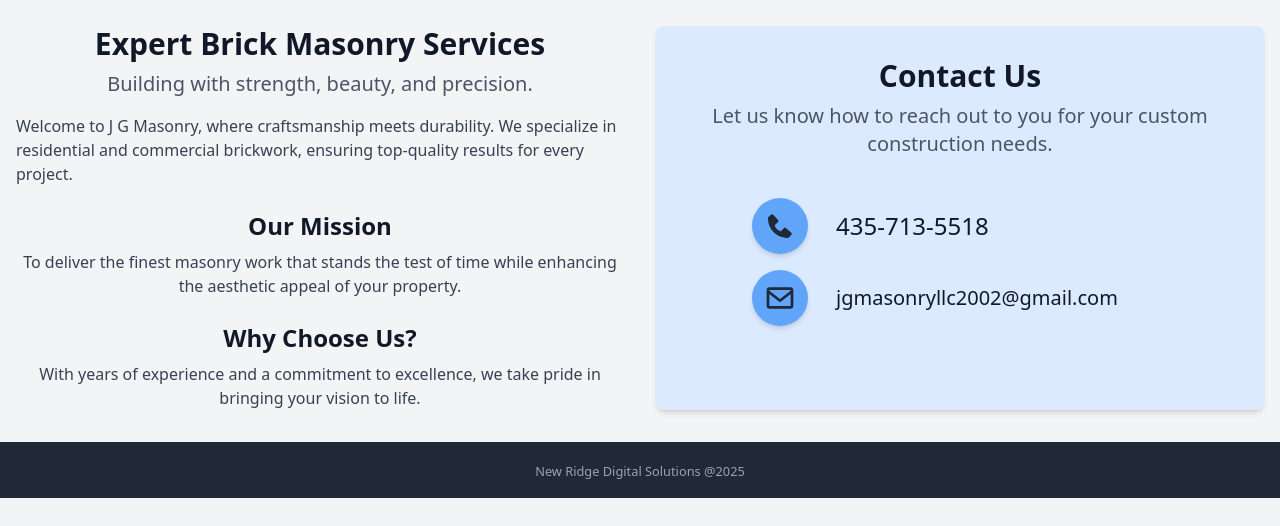
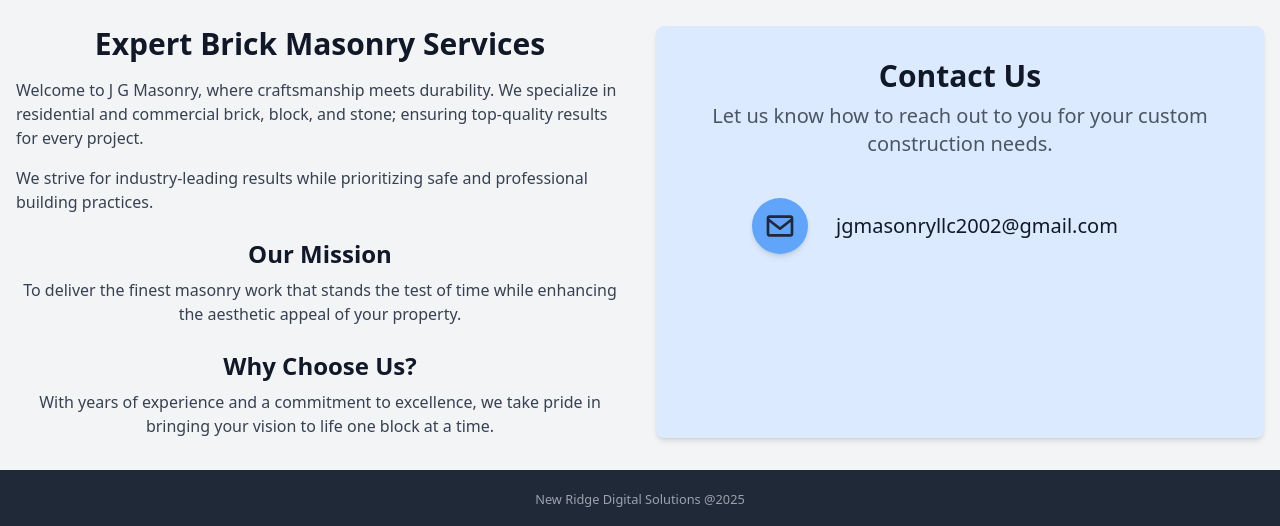
Before and after one commit to newridgedigitalsolutions/jgmasonryutah, a website built with Vite: page index.html in a window 1280 px wide. Shown: the part 450-976 px from the top of the page. Before the commit the page ends 948 px from the top, so only its background shows below. Built offline with nearby package versions, Linux system fonts and the light colour scheme.

Commit message:
immediate feedback

```diff
--- a/index.html
+++ b/index.html
@@ -106,11 +106,11 @@
 				<section>
 					<hgroup class="lg:text-center">
 						<h2 class="text-3xl font-bold">Expert Brick Masonry Services</h2>
-						<h3 class="text-xl text-gray-600 mt-2">Building with strength, beauty, and precision.</h3>
+						<!-- <h3 class="text-xl text-gray-600 mt-2">Building with strength, beauty, and precision.</h3> -->
 					</hgroup>
 					<p class="mt-4 text-gray-700">Welcome to J G Masonry, where craftsmanship meets durability. We specialize in
-						residential and commercial brickwork, ensuring top-quality results for every project.</p>
-
+						residential and commercial brick, block, and stone; ensuring top-quality results for every project.</p>
+					<p class="mt-4 text-gray-700">We strive for industry-leading results while prioritizing safe and professional building practices.</p>
 					<!-- Mobile Carousel -->
 					<div id="mobile-carousel" class="block lg:hidden relative w-full h-96 overflow-hidden mt-6">
 						<div class="relative h-full">
@@ -136,7 +136,7 @@
 					<h3 class="lg:text-center text-2xl font-semibold mt-6">Why Choose Us?</h3>
 					<p class="lg:text-center mt-2 text-gray-700">With years of experience and a commitment to excellence, we take
 						pride in bringing
-						your vision to life.</p>
+						your vision to life one block at a time.</p>
 				</section>
 				<!-- Desktop Contact Us -->
 				<section aria-label="Contact Form" class="hidden lg:block bg-blue-100 py-8 rounded-lg shadow-md">
@@ -149,7 +149,7 @@
 								</h3>
 							</hgroup>
 							<div class="flex flex-col justify-center items-start no-wrap w-3/4 h-full mx-auto my-8">
-								<div class="flex flex-row justify-center items-center">
+								<!-- <div class="flex flex-row justify-center items-center">
 									<button class="bg-blue-400 rounded-full shadow-md text-gray-800 p-3 m-2">
 										<svg xmlns="http://www.w3.org/2000/svg" class="size-8" viewBox="0 0 24 24" fill="currentColor">
 											<path
@@ -158,7 +158,7 @@
 										</svg>
 									</button>
 									<span class="text-2xl ml-5">435-713-5518</span>
-								</div>
+								</div> -->
 								<div class="flex flex-row justify-center items-center">
 									<button class="bg-blue-400 rounded-full shadow-md text-gray-800 p-3 m-2">
 										<svg xmlns="http://www.w3.org/2000/svg" class="size-8" viewBox="0 0 24 24" fill="currentColor">
@@ -196,14 +196,14 @@
 						</h3>
 					</hgroup>
 					<div class="mt-6 grid grid-cols-1 lg:grid-cols-3 gap-4 max-w-lg mx-auto">
-						<button onclick="location.href='tel:435-713-5518'" class="flex items-center justify-start bg-blue-400 rounded-full shadow-md text-gray-800 p-3">
+						<!-- <button onclick="location.href='tel:435-713-5518'" class="flex items-center justify-start bg-blue-400 rounded-full shadow-md text-gray-800 p-3">
 							<svg xmlns="http://www.w3.org/2000/svg" class="size-8 ml-8" viewBox="0 0 24 24" fill="currentColor">
 								<path
 									d="m20.487 17.14-4.065-3.696a1.001 1.001 0 0 0-1.391.043l-2.393 2.461c-.576-.11-1.734-.471-2.926-1.66-1.192-1.193-1.553-2.354-1.66-2.926l2.459-2.394a1 1 0 0 0 .043-1.391L6.859 3.513a1 1 0 0 0-1.391-.087l-2.17 1.861a1 1 0 0 0-.29.649c-.015.25-.301 6.172 4.291 10.766C11.305 20.707 16.323 21 17.705 21c.202 0 .326-.006.359-.008a.992.992 0 0 0 .648-.291l1.86-2.171a.997.997 0 0 0-.085-1.39z">
 								</path>
 							</svg>
 							<span class="text-xl mx-auto">435-713-5518</span>
-						</button>
+						</button> -->
 						<button onclick="location.href='mailto:jgmasonryllc2002@gmail.com'" class="flex items-center justify-start bg-blue-400 rounded-full shadow-md text-gray-800 p-3">
 							<svg xmlns="http://www.w3.org/2000/svg" class="size-8 ml-8" viewBox="0 0 24 24" fill="currentColor">
 								<path
```
Also changed, not shown: src/output.css.
